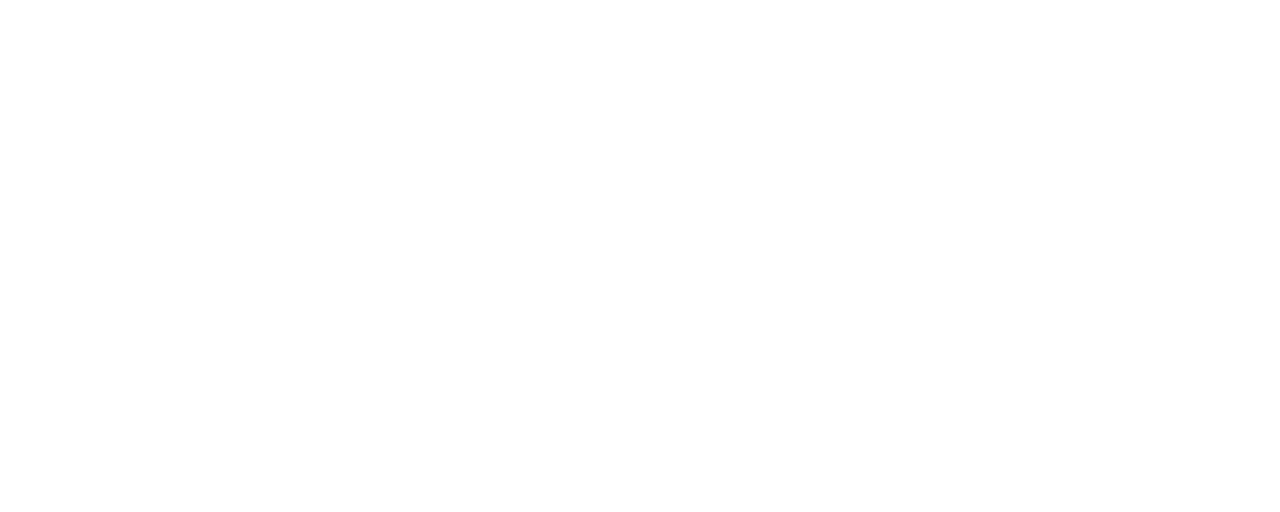
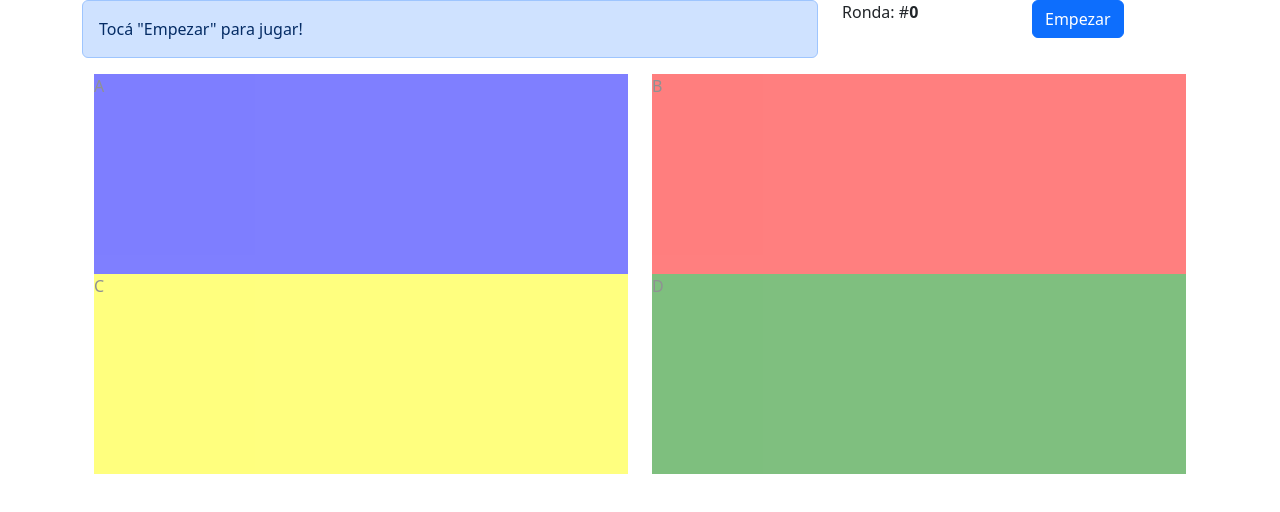
Before and after one commit to mati-esca/simon-dice, a website: page index.html in a window 1280 px wide. Drawn offline with nearby package versions, Linux system fonts and the light colour scheme.

Commit message:
Estructura base html del juego

```diff
--- a/index.html
+++ b/index.html
@@ -3,9 +3,61 @@
 <head>
     <meta charset="UTF-8">
     <meta name="viewport" content="width=device-width, initial-scale=1.0">
+    <link rel="stylesheet" href="node_modules/bootstrap/dist/css/bootstrap.min.css">
     <title>Simon Dice</title>
+    <style>
+        .cuadro{
+            height: 200px;
+            opacity: 0.5;
+            transition: opacity 500ms;
+        }
+        #cuadro-blue {
+            background-color: blue ;
+        }
+        #cuadro-red {
+            background-color: red ;
+        }
+        #cuadro-green {
+            background-color: green ;
+        }
+        #cuadro-yellow {
+            background-color: yellow ;
+        }
+    </style>
 </head>
 <body>
+    <div class="container">
+        <div class="row">
+          <div class="col-8">
+            <div class="alert alert-primary" role="alert">
+                Tocá "Empezar" para jugar!
+              </div>
+          </div>
+          <div class="col-2">
+            <p>Ronda: #<strong id="ronda">0</strong></p>
+          </div>
+          <div class="col-2">
+            <button class="btn btn-primary" type="button">Empezar</button>
+          </div>
+        </div>
+        <div class="container" id="tablero">
+            <div class="row">
+                <div class="col-6">
+                    <div class="cuadro" id="cuadro-blue">A</div>
+                </div>
+                <div class="col-6">
+                    <div class="cuadro" id="cuadro-red">B</div>
+                </div>
+            </div>
+            <div class="row">
+                <div class="col-6">
+                    <div class="cuadro" id="cuadro-yellow">C</div>
+                </div>
+                <div class="col-6">
+                    <div class="cuadro" id="cuadro-green">D</div>
+                </div>
+            </div>
+        </div>
 
 </body>
 </html>
```
